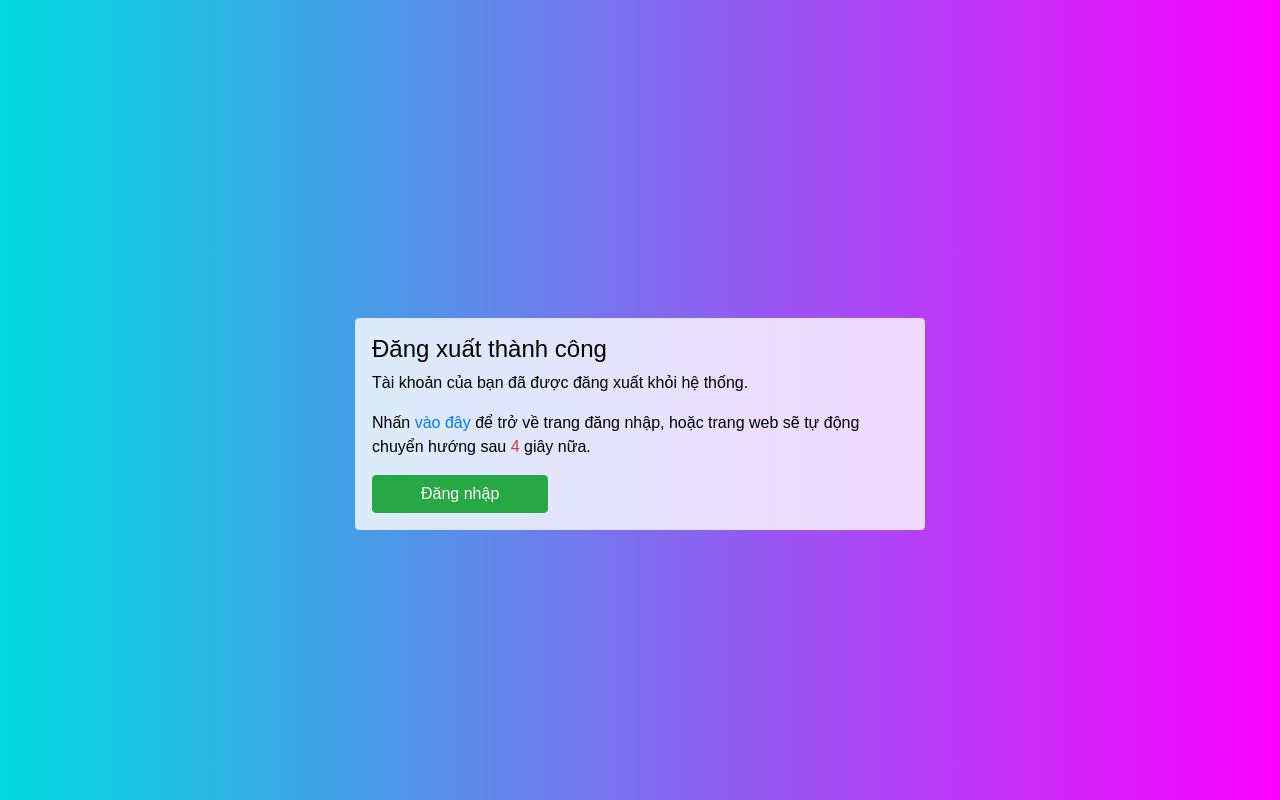
After one commit to MVNgoc/Project_Final_Android, a PHP site: page /logout.php in a window 1280 px wide. The commit adds this page. Run offline with PHP 8.4, Linux system fonts and the light colour scheme; the visitor is signed in with stand-in values (Sample User, id 1).

Commit message:
add new file logout.php and User authentication

```diff
--- a/51900147_MaiVanNgoc-51900145_PhamHungNghia-51900200_NguyenThanhSon/www/addstaff.php
+++ b/51900147_MaiVanNgoc-51900145_PhamHungNghia-51900200_NguyenThanhSon/www/addstaff.php
@@ -20,7 +20,7 @@
 				<!-- Links -->
 				<ul class="navbar-nav">
 					<li class="nav-item">
-						<a class="nav-link" href="#">Trang chủ</a>
+						<a class="nav-link" href="index.php">Trang chủ</a>
 					</li>
 
 					<li class="nav-item">
--- a/51900147_MaiVanNgoc-51900145_PhamHungNghia-51900200_NguyenThanhSon/www/login.php
+++ b/51900147_MaiVanNgoc-51900145_PhamHungNghia-51900200_NguyenThanhSon/www/login.php
@@ -1,6 +1,7 @@
 <?php
+	// kiểm tra nếu đã đăng nhập thì không thể truy cập lại trang login
 	session_start();
-    if (isset($_SESSION['user'])) {
+    if (isset($_SESSION['username'])) {
         header('Location: index.php');
         exit();
     }
--- /dev/null
+++ b/51900147_MaiVanNgoc-51900145_PhamHungNghia-51900200_NguyenThanhSon/www/logout.php
@@ -0,0 +1,39 @@
+<?php
+    session_start();
+    if (!isset($_SESSION['username'])) {
+        header('Location: login.php');
+        exit();
+    }
+
+    session_destroy();
+?>
+<!DOCTYPE html>
+<html lang="en">
+  <head>
+    <title>Đăng xuất</title>
+    <meta charset="utf-8" />
+    <meta name="viewport" content="width=device-width, initial-scale=1" />
+    <link
+      rel="stylesheet"
+      href="https://maxcdn.bootstrapcdn.com/bootstrap/4.5.2/css/bootstrap.min.css"
+    />
+
+    <script src="https://ajax.googleapis.com/ajax/libs/jquery/3.5.1/jquery.min.js"></script>
+    <script src="https://cdnjs.cloudflare.com/ajax/libs/popper.js/1.16.0/umd/popper.min.js"></script>
+    <script src="https://maxcdn.bootstrapcdn.com/bootstrap/4.5.2/js/bootstrap.min.js"></script>
+    <link rel="stylesheet" href="/style.css"> <!-- Sử dụng link tuyệt đối tính từ root, vì vậy có dấu / đầu tiên -->
+    <script src="main.js"></script>
+  </head>
+  <body>
+    <div class="container">
+      <div class="row">
+        <div class="col-md-6 mt-5 mx-auto p-3 border rounded text-black logout-form">
+            <h4>Đăng xuất thành công</h4>
+            <p>Tài khoản của bạn đã được đăng xuất khỏi hệ thống.</p>
+            <p>Nhấn <a href="login.php" class="">vào đây</a> để trở về trang đăng nhập, hoặc trang web sẽ tự động chuyển hướng sau <span id="counter" class="text-danger">10</span> giây nữa.</p>
+            <a class="btn btn-success px-5" href="login.php">Đăng nhập</a>
+        </div>
+      </div>
+    </div>
+  </body>
+</html>
--- a/51900147_MaiVanNgoc-51900145_PhamHungNghia-51900200_NguyenThanhSon/www/main.js
+++ b/51900147_MaiVanNgoc-51900145_PhamHungNghia-51900200_NguyenThanhSon/www/main.js
@@ -5,4 +5,18 @@ $(document).ready(() => {
 	btn_showlist.on("click", function() {
 		navbar_nav.toggleClass("open");
 	})
+
+    let countDown = 10;
+    let id = setInterval(() => {
+
+        countDown --;
+        if (countDown >= 0) {
+			const counter = $("#counter");
+			counter.html(countDown);
+        }
+        if (countDown == -1) {
+            clearInterval(id);
+            window.location.href = 'login.php';
+        }
+    }, 1000);
 })
--- a/51900147_MaiVanNgoc-51900145_PhamHungNghia-51900200_NguyenThanhSon/www/style.css
+++ b/51900147_MaiVanNgoc-51900145_PhamHungNghia-51900200_NguyenThanhSon/www/style.css
@@ -9,6 +9,10 @@ html,body{
 
 .text-white {
     color: #fff;
+}
+
+.text-black {
+    color: #000;
 }
 
 .container{
@@ -263,3 +267,21 @@ input:focus{
 /* End Body */
 
 /* End index.php */
+
+/* Logout.php */
+.logout-form {
+    background-color: rgba(255, 255, 255, 0.8);
+    animation: modalSlipDown ease 0.4s;
+}
+
+@keyframes modalSlipDown {
+    from {
+        opacity: 0;
+        transform: translateY(-200px)
+    }
+    to {
+        opacity: 1;
+        transform: translateY(0)
+    }
+}
+/* End Logout.php */
```
Also changed, not shown: 51900147_MaiVanNgoc-51900145_PhamHungNghia-51900200_NguyenThanhSon/www/index.php (+17 -2 lines), 3 other files.
